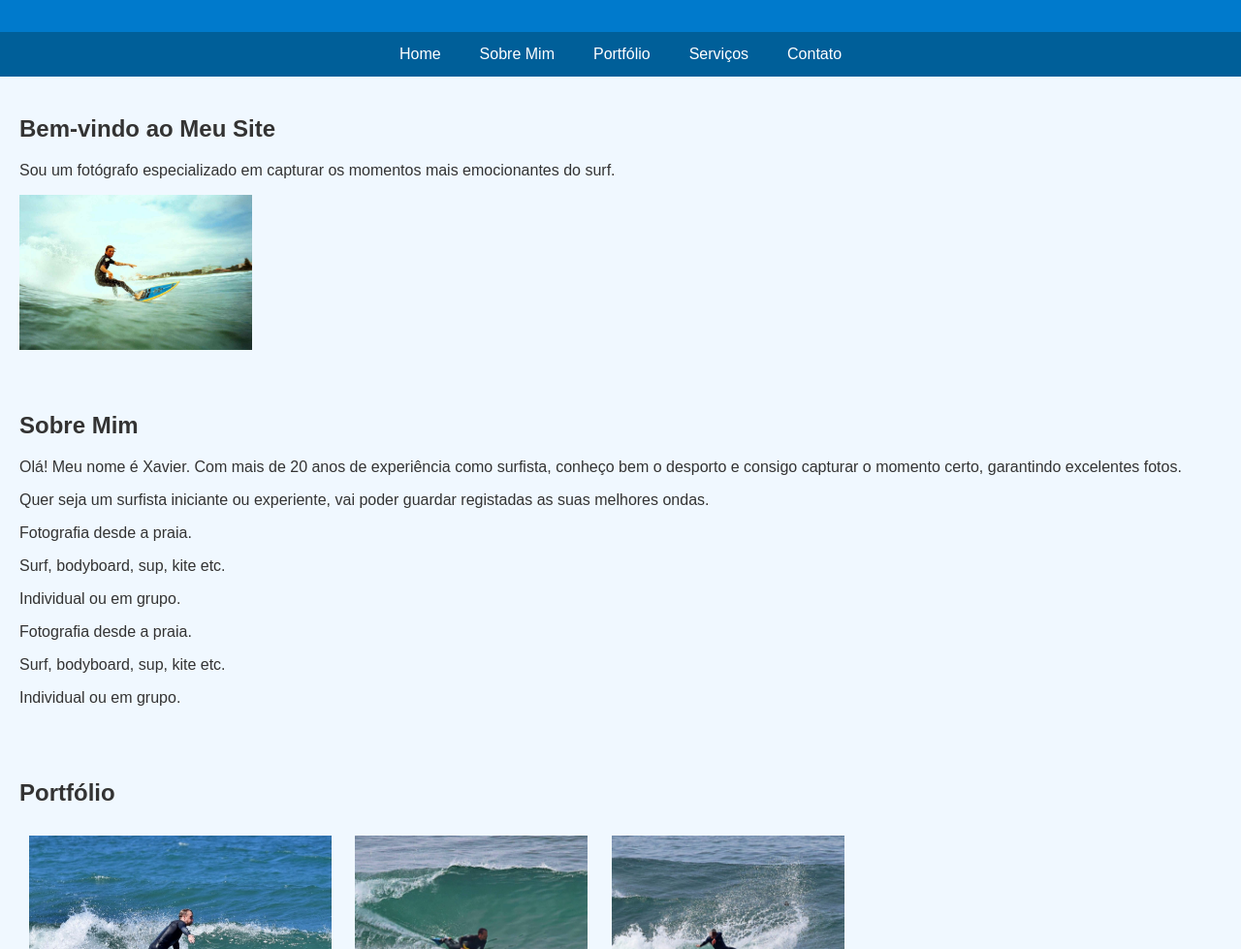
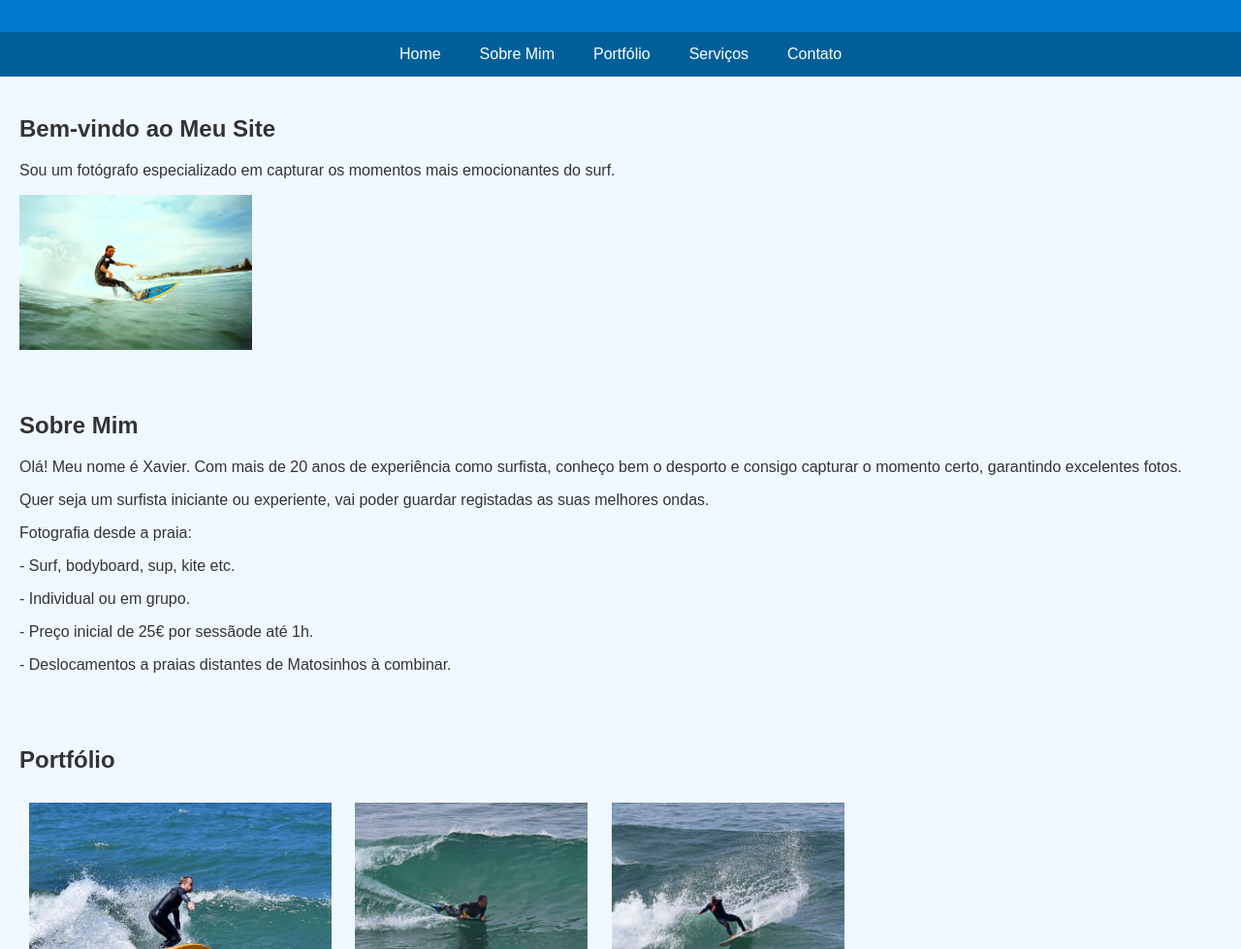
Before and after one commit to xavicastel/Surf-Photo-Page, a plain HTML site: page index.html in a window 1280 px wide. Shown: the part 121-1100 px from the top of the page at 97% size. Drawn offline with Linux system fonts and the light colour scheme.

Commit message:
Update index.html
improvements in text

```diff
--- a/index.html
+++ b/index.html
@@ -1,5 +1,5 @@
 <!DOCTYPE html>
-<html lang="pt-BR">
+<html lang="pt-PT">
 <head>
     <meta charset="UTF-8">
     <meta name="viewport" content="width=device-width, initial-scale=1.0">
@@ -89,11 +89,11 @@
         <h2>Sobre Mim</h2>
         <p>Olá! Meu nome é Xavier. Com mais de 20 anos de experiência como surfista, conheço bem o desporto e consigo capturar o momento certo, garantindo excelentes fotos.</p>
         <p>Quer seja um surfista iniciante ou experiente, vai poder guardar registadas as suas melhores ondas.</p>
-        <p>Fotografia desde a praia.</p>
-        <p>Surf, bodyboard, sup, kite etc.</p>
-        <p>Individual ou em grupo.</p>Fotografia desde a praia.</p>
-        <p>Surf, bodyboard, sup, kite etc.</p>
-        <p>Individual ou em grupo.</p>
+        <p>Fotografia desde a praia:</p>
+        <p> - Surf, bodyboard, sup, kite etc.</p>
+        <p> - Individual ou em grupo.</p>
+        <p> - Preço inicial de 25€ por sessãode até 1h.</p>
+        <p> - Deslocamentos a praias distantes de Matosinhos à combinar.</p>
     </section>
     <section id="portfolio" class="portfolio">
         <h2>Portfólio</h2>
```
